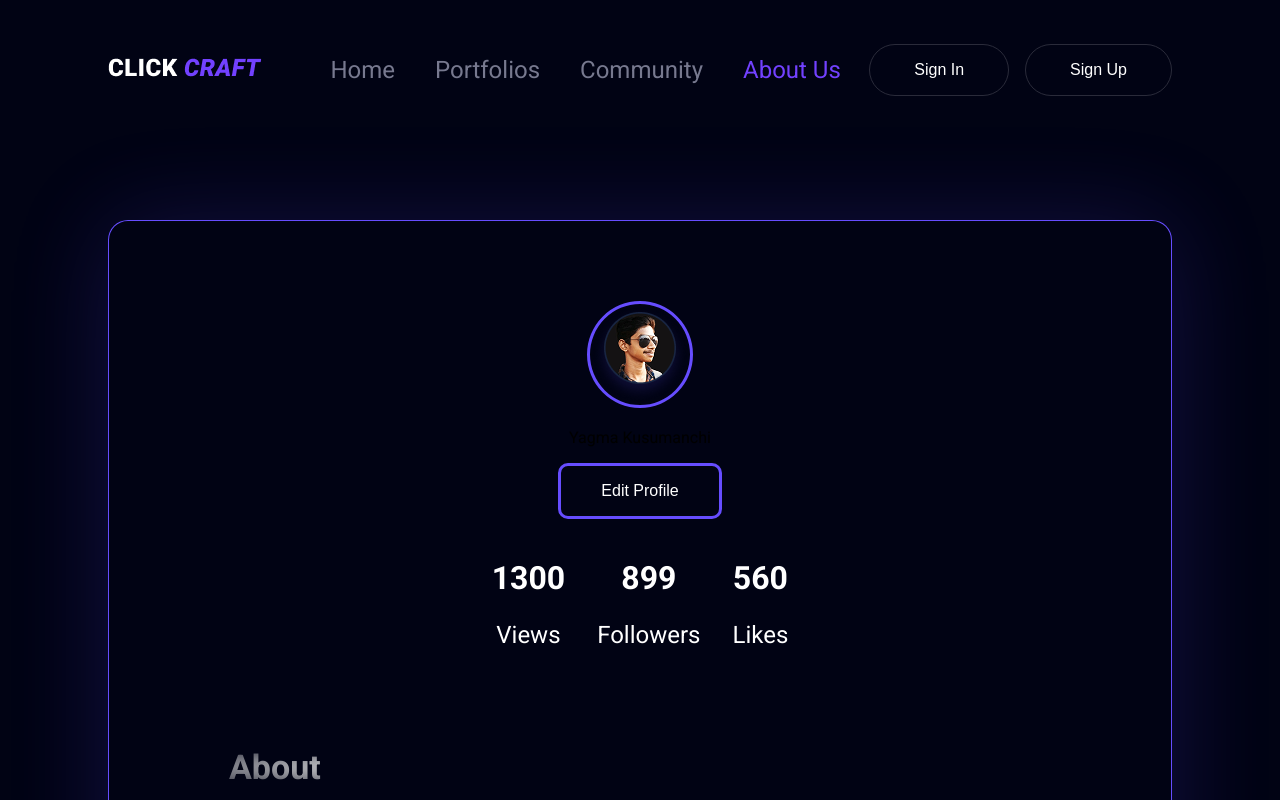
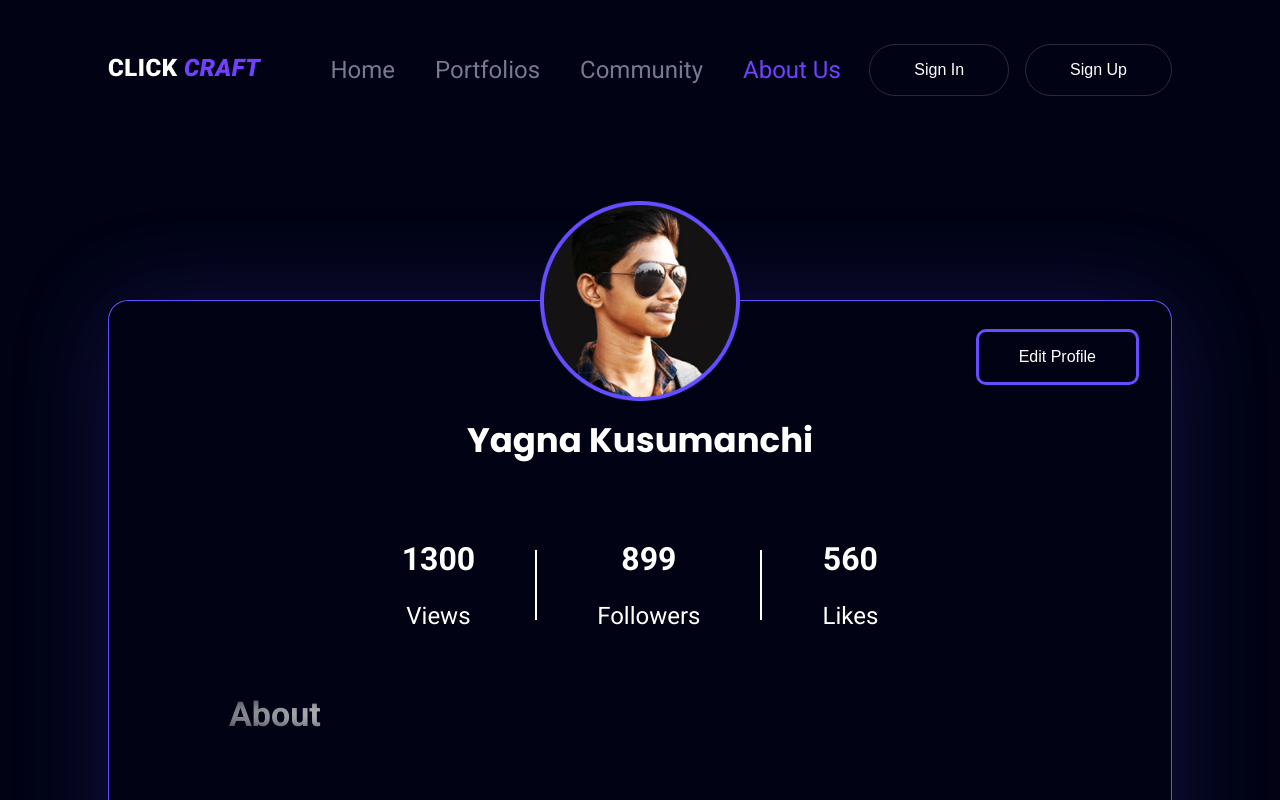
Before and after one commit to lalaholmesss/ClickCraft, a React (Vite) app: page /about in a window 1280 px wide. Shown: the top 800 px of the page. Built offline with nearby package versions, Linux system fonts and the light colour scheme.

Commit message:
Add style to About page

```diff
--- a/src/components/AboutPage/About.jsx
+++ b/src/components/AboutPage/About.jsx
@@ -4,20 +4,24 @@ export default function AboutUs() {
     return(
         <div className={styles.container}>
             <div className={styles.profCard}>
-                <div className={styles.userImg}>
-                    <img src="images/Founder.png" alt="" />
-                    <p>Yagma Kusumanchi</p>
-                    <button>Edit Profile</button>
+                <div className={styles.userInfo}>
+                    <div className={styles.userImg}>
+                        <img src="images/UserImg.png" alt="" />
+                    </div>
+                    <p className={styles.userName}>Yagna Kusumanchi</p>
+                    <button className={styles.editBtn}>Edit Profile</button>
                 </div>
                 <div className={styles.engagement}>
                     <div>
                         <span className={styles.boldTxt}>1300</span>
                         <p>Views</p>
                     </div>
+                    <div className={styles.divider}></div>
                     <div>
                         <span className={styles.boldTxt}>899</span>
                         <p>Followers</p>
                     </div>
+                    <div className={styles.divider}></div>
                     <div>
                         <span className={styles.boldTxt}>560</span>
                         <p>Likes</p>
--- a/src/components/AboutPage/AboutUs.module.css
+++ b/src/components/AboutPage/AboutUs.module.css
@@ -1,10 +1,27 @@
 .container {
-    padding: 80px 100px;
+    padding: 160px 100px;
     text-align: center;
     max-width: 1720px;
 }
 
+.userInfo{
+    font-family: 'Poppins';
+}
+
+.userName {
+    font-weight: bold;
+    color: var(--white-color);
+    font-size: 34px;
+}
+
+.editBtn {
+    top: 28px;
+    right: 32px;
+    position: absolute;
+}
+
 .profCard {
+    position: relative;
     border-radius: 20px;
     border: 1px solid var(--primary-color);
     border-bottom: 5px solid var(--primary-color);
@@ -12,6 +29,8 @@
     display: flex;
     flex-direction: column;
     padding: 80px 120px;
+    align-items: center;
+
 }
 
 .engagement {
@@ -19,10 +38,20 @@
     display: flex;
     flex-direction: row;
     justify-content: center;
-    gap: 32px;
     margin: 40px 0;
     font-size: 24px;
+    height: 80px;
+    gap: 60px;
 }
+
+.engagement .divider {
+    top: 10px;
+    width: 2px;
+    height: 70px;
+    background-color: var(--white-color);
+    position: relative;
+}
+
 
 .boldTxt {
     font-weight: bold;
@@ -72,8 +101,11 @@ button:hover {
 }
 
 .userImg img {
-    border: 3px solid var(--primary-color);
-    border-radius: 50%;
+    width: 200px;
+    position: absolute;
+    left: 50%;
+    transform: translateX(-50%);
+    top: -100px
 }
 
 .portfolio {
```
Also changed, not shown: public/images/UserImg.png (added).
